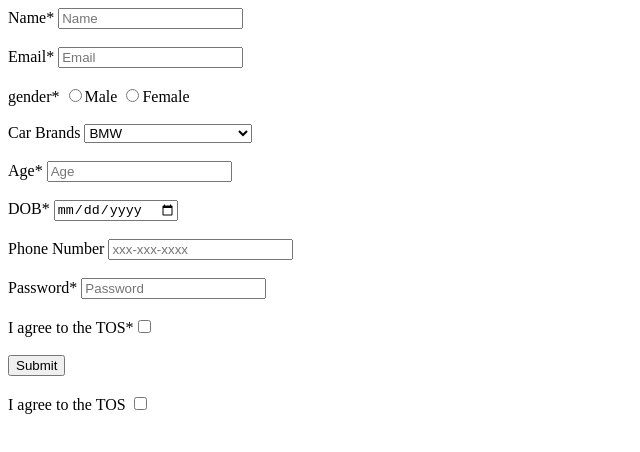
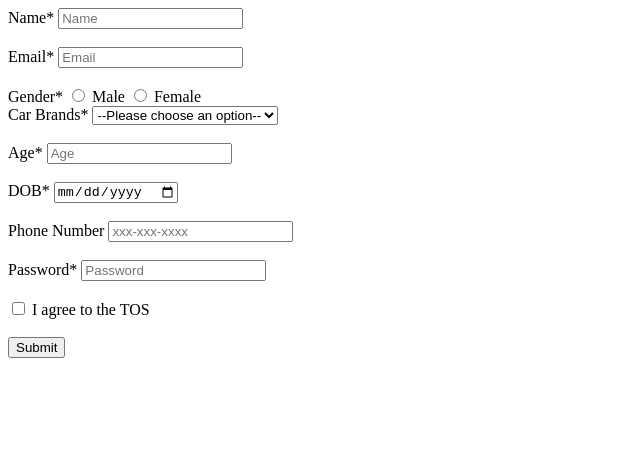
Before and after one commit to acciojob/signup-form-car-Pushpendrachaudhary88, a website: page main.html in a window 1280 px wide. Shown: the whole page, without its empty margins (0-640 px from the left). Drawn offline with Linux system fonts and the light colour scheme.

Commit message:
created a submission

```diff
--- a/main.html
+++ b/main.html
@@ -7,7 +7,7 @@
 </head>
 
 <body>
-	<form method="post" id="form" name="form" >
+	<form method="POST" >
 		<div>
 			<label for="name">Name*</label>
 			<input type="text" id="name" name="name" placeholder="Name" required><br>
@@ -15,21 +15,20 @@
 		</div>
 		<div>
 			<label for="email">Email*</label>
-			<input type="email" id="r=email" name="email" placeholder="Email"><br>
+			<input type="email" id="r=email" name="email" placeholder="Email" required><br>
 			<br>
 		</div>
 		<div>
-			<label for="gender">gender*</label>
-			<input type="radio" name="gender" id="gender" value="gender">Male
-			<input type="radio" name="gender" id="gender" value="gender">Female
-			<br> <br>
-
-
-		</div>
+             <label>Gender*</label>
+             <input type="radio" id="gender_m" name="gender" value="male" required>
+             <label for="gender_m">Male</label>
+             <input type="radio" id="gender_f" name="gender" value="female" required>
+            <label for="gender_f">Female</label>
+        </div>
 		<div>
-			<label for="Car">Car Brands</label>
-			<select name="topics" id="car">
-            <option value="select the cars" disabled>Please choose an option</option>
+			<label for="cars">Car Brands*</label>
+           <select id="cars" name="carbrands" required>
+                  <option value="">--Please choose an option--</option>
                   <option value="BMW">BMW</option>
                   <option value="Audi">Audi</option>
                   <option value="Mercedez">Mercedez</option>
@@ -49,33 +48,28 @@
 			<br>
 		</div>
 		<div>
-			<label for="Phone">Phone Number</label>
-			<input type="tel" name="Phone" id="Phone"  pattern=”[0-9]{3}-[0-9]{3}-[0-9]{4}” placeholder="xxx-xxx-xxxx"  required>
+			<label for="tel">Phone Number</label>
+			<input type="tel" name="tel" id="tel"  pattern=”[0-9]{3}-[0-9]{3}-[0-9]{4}” placeholder="xxx-xxx-xxxx"  required>
 			<br>
 			<br>
 		</div>
 		<div>
 			<label for="password" >Password*</label>
-			<input type="password" id="password" name="password" placeholder="Password">
+			<input type="password" id="password" name="password" placeholder="Password" required>
 			<br>
 			<br>
 		</div>
 		<div>
-			 I agree to the TOS*<input type="checkbox">
+			  <input type="checkbox" id="tos" name="tos" required>
+              <label for="tos">I agree to the TOS</label>
 			<br>
 			<br>
 
 		</div>
 		 <div>
-			 <nr></nr>
-            <input type="Submit">
+			  <button type="submit">Submit</button>
         </div>
-		<div>
-			<br>
-		 I agree to the TOS <input type="checkbox">
 
-		</div>
-	</form>
 
 
 </body>
```
